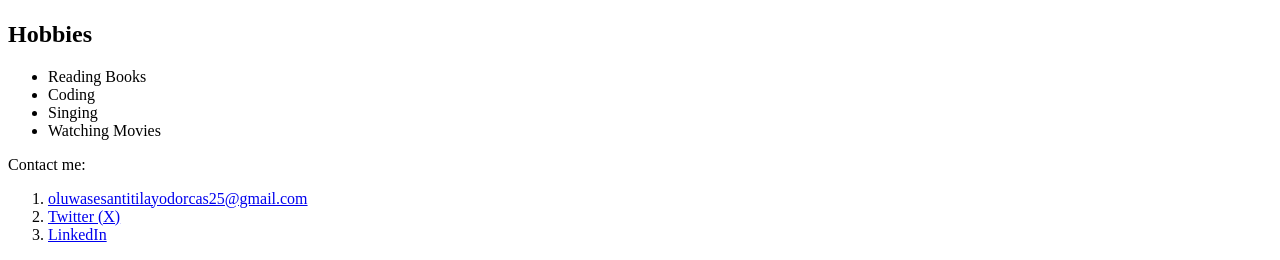
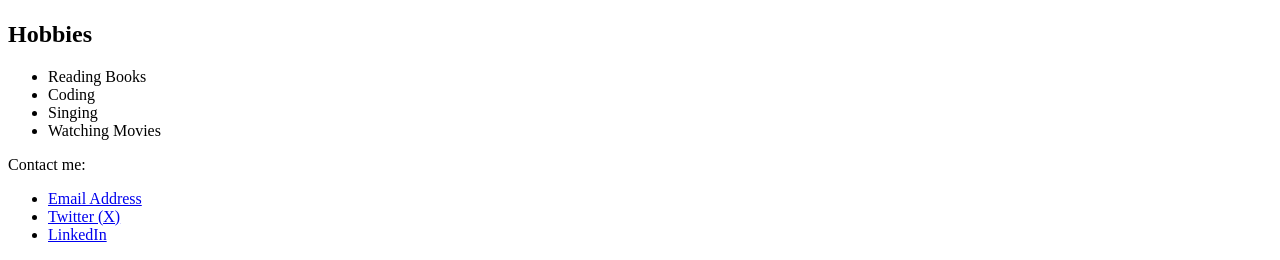
Before and after one commit to spicasophia/3MTT-projects, a plain HTML site: page index.html in a window 1280 px wide. Shown: the part 656-916 px from the top of the page. Drawn offline with Linux system fonts and the light colour scheme.

Commit message:
Update index.html

```diff
--- a/index.html
+++ b/index.html
@@ -41,11 +41,11 @@
     <footer id="contact">
         <p>Contact me:</p>
 
-        <ol>
-           <li> <a href="mailto:oluwasesantitilayodorcas25@gmail.com">oluwasesantitilayodorcas25@gmail.com</a> </li>
+        <ul>
+           <li> <a href="mailto:oluwasesantitilayodorcas25@gmail.com">Email Address </a> </li>
            <li> <a href="https://x.com/SpicaSophiya">Twitter (X) </a> </li>
            <li> <a href="https://www.linkedin.com/in/titilayo-dorcas-714964246/">LinkedIn </a> </li>
-        </ol>
+        </ul>
 
     </footer>
 
```
